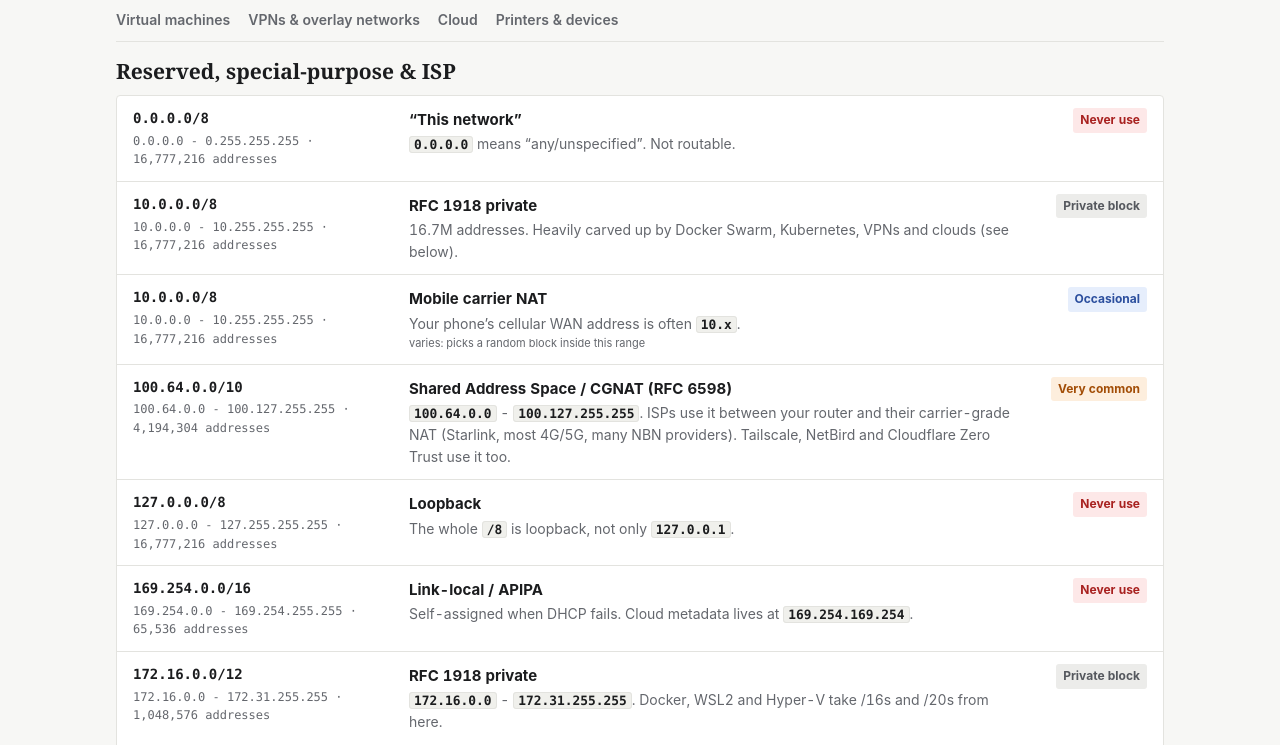
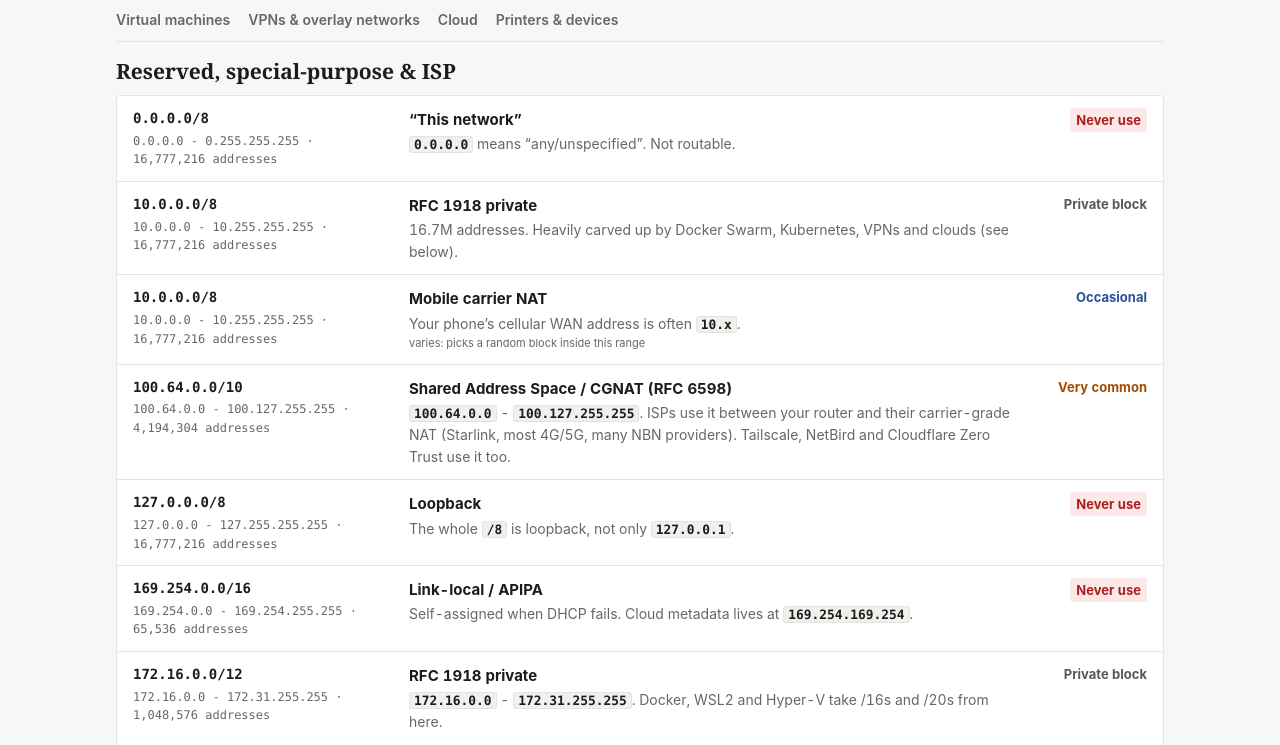
Before and after one commit to jchin14/network-reference, a plain HTML site: page index.html in a window 1280 px wide. Shown: the part 1299-2044 px from the top of the page. Drawn offline with Linux system fonts and the light colour scheme.

Commit message:
Show risk badges as coloured text, smaller logo

```diff
--- a/index.html
+++ b/index.html
@@ -204,6 +204,9 @@ h3.rsub{font-size:14px;font-weight:600;margin:18px 0 6px}
 :root .filters .sep{align-self:stretch;margin:6px 0}
 :root code{font-weight:600;color:var(--ink);background:var(--soft);border:1px solid var(--line);border-radius:3px;padding:0 4px;white-space:nowrap}
 :root b code{font-weight:700}
+:root .badge{background:none;padding:0;font-size:13px;font-weight:700}
+:root .b-reserved{background:var(--r-bg);padding:2px 6px}
+:root .brand img{width:28px;height:28px}
 </style>
 </head>
 <body>
```
